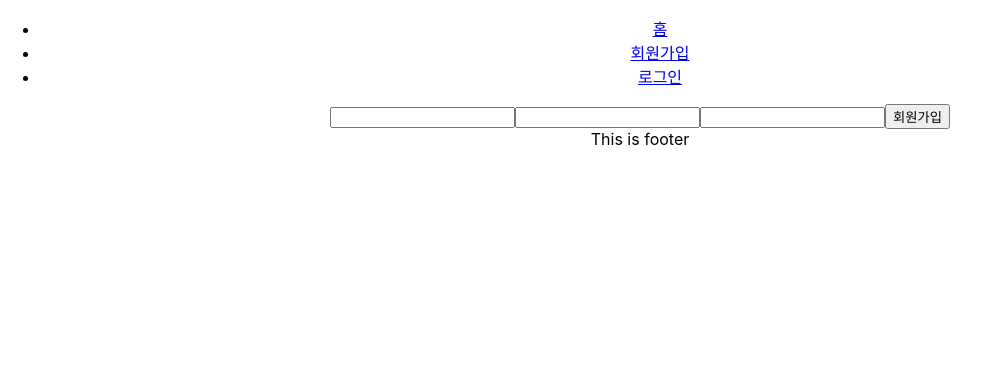
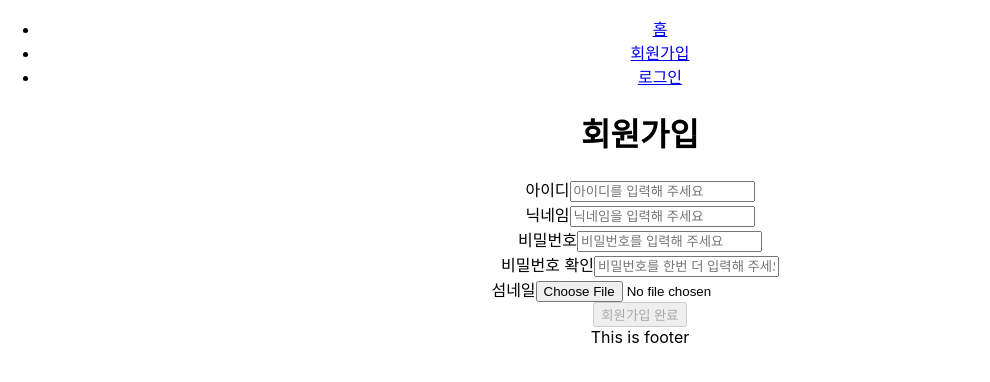
Before and after one commit to YHkim214/portfolio-cli, a React (Create React App) app: page /join in a window 1280 px wide. Shown: the top 382 px of the page, without its empty margins (0-990 px from the left). Built offline with nearby package versions, Linux system fonts and the light colour scheme.

Commit message:
회원가입 기능 구현중

```diff
--- a/package.json
+++ b/package.json
@@ -6,11 +6,14 @@
     "@testing-library/jest-dom": "^5.17.0",
     "@testing-library/react": "^13.4.0",
     "@testing-library/user-event": "^13.5.0",
+    "axios": "^1.6.4",
+    "formik": "^2.4.5",
     "react": "^18.2.0",
     "react-dom": "^18.2.0",
     "react-router-dom": "^6.21.1",
     "react-scripts": "^5.0.1",
-    "web-vitals": "^2.1.4"
+    "web-vitals": "^2.1.4",
+    "yup": "^1.3.3"
   },
   "scripts": {
     "start": "react-scripts start",
--- /dev/null
+++ b/src/components/api.js
@@ -0,0 +1,7 @@
+// api주소
+export const API_HOST = 'http://localhost:8080/';
+export const JOIN_MEMBER_API = 'http://localhost:8080/auth/register'
+
+// 에러코드
+export const ERROR_CODE_DUP_MEMBER = '901';
+export const ERROR_MESSAGE_DUP_MEMBER = "중복된 아이디 입니다";
--- a/src/contexts/FormContext.js
+++ /dev/null
@@ -1,30 +0,0 @@
-import { createContext, useContext } from "react";
-import useForm from "../utils/useForm";
-
-const FormContext = createContext({});
-FormContext.displayName = "FormContext";
-
-const Form = ({children, ...props}) => {
-    const formValue = useForm(props);
-
-    return(
-        <FormContext.Provider value={formValue}>
-            <form onSubmit={formValue.onSubmit}>{children}</form>
-        </FormContext.Provider>
-    )
-}
-
-const Field = props => {
-    const {getFieldProps} = useContext(FormContext);
-    return <input {...props} {...getFieldProps(props.name)}/>
-}
-
-const ErrorMessage = ({name}) => {
-    const {touched, errors} = useContext(FormContext);
-    if (!touched[name] || !errors[name]) {
-        return null
-    }
-    return <span>{errors[name]}</span>
-}
-
-export {Form, Field, ErrorMessage}
--- a/src/pages/Join.js
+++ b/src/pages/Join.js
@@ -1,47 +1,94 @@
-import { Form, Field, ErrorMessage } from "../contexts/FormContext";
+import axios from "axios";
+import { Formik, Form, Field } from "formik";
+import * as Yup from 'yup'
+import { ERROR_CODE_DUP_MEMBER, ERROR_MESSAGE_DUP_MEMBER, JOIN_MEMBER_API } from "../components/api";
 
 function Join() {
+    const JoinSchema = Yup.object().shape({
+        memberName: Yup.string()
+        .required('아이디를 입력해 주세요!'),
+        memberPassword: Yup.string()
+        .required('비밀번호를 입력해 주세요'),
+        memberNickName: Yup.string()
+        .required('닉네임을 입력해 주세요'),
+        memberPasswordVal: Yup.string()
+        .required('비밀번호 확인을 입력해 주세요')
+        .oneOf([Yup.ref('memberPassword'), null], '비밀번호와 동일한 값을 입력해 주세요')
+    })
 
-    const validate = (inputs) => {
-        const errors = {
-            memberName: '',
-            memberPassword: '',
-            memberPasswordVal: ''
-        }
+    const submitHandler = (values, actions) => {
+        const formData = new FormData();
 
-        if(!inputs.memberName) {
-            errors.memberName = "아이디를 입력해주세요!";
-        }
+        Object.entries(values).map(([key, value]) => {
+            formData.append(key, value);
+        })
 
-        if(!inputs.memberPassword) {
-            errors.memberPassword = "패스워드를 입력해주세요!";
-        }
-
-        if(inputs.memberPassword !== inputs.memberPasswordVal) {
-            errors.memberPasswordVal = "비밀번호와 동일한 값을 입력해주세요!";
-        }
-
-        return errors;
+        axios.post(JOIN_MEMBER_API, formData, {
+            headers: {
+                "Content-Type": "multipart/form-data",
+            }
+        })
+        .then((response) => {
+            alert('회원가입 완료!');
+        })
+        .catch((error) => {
+            let response = error.response;
+            if(response.data.header.code === ERROR_CODE_DUP_MEMBER) {
+                actions.setFieldError("memberName", ERROR_MESSAGE_DUP_MEMBER);
+            }
+            actions.setSubmitting(false);
+        })
     }
 
     return (
-        <>
-            <Form
-                _initialValues={{memberName: '',
-                    memberPassword: '',
-                    memberPasswordVal: ''}}
-                _validate={validate}
-                _onSubmit={()=>{}}
+        <div>
+            <h1>회원가입</h1>
+            <Formik
+                initialValues={{
+                    memberName:'',
+                    memberNickName:'',
+                    memberPassword:'',
+                    memberPasswordVal:'',
+                    memberThumbnailFile: undefined
+                }}
+                validationSchema={JoinSchema}
+                onSubmit={submitHandler}
             >
-                <Field type="text" name="memberName" />
-                <ErrorMessage name="memberName" />
-                <Field type="password" name="memberPassword" />
-                <ErrorMessage name="memberPassword" />
-                <Field type="password" name="memberPasswordVal" />
-                <ErrorMessage name="memberPasswordVal" />
-                <button type="submit">회원가입</button>
-            </Form>
-        </>
+                {({errors, touched, isValid, dirty, isSubmitting, setFieldValue}) => (
+                    <Form>
+                        <div>
+                            <label htmlFor="memberName">아이디</label>
+                            <Field id="memberName" name="memberName" type="text" placeholder="아이디를 입력해 주세요"/>
+                            {errors.memberName && touched.memberName && <span>{errors.memberName}</span>}
+                        </div>
+                        <div>
+                            <label htmlFor="memberNickName">닉네임</label>
+                            <Field id="memberNickName" name="memberNickName" type="text" placeholder="닉네임을 입력해 주세요"/>
+                            {errors.memberNickName && touched.memberNickName && <span>{errors.memberNickName}</span>}
+                        </div>
+                        <div>
+                            <label htmlFor="memberPassword">비밀번호</label>
+                            <Field id="memberPassword" name="memberPassword" type="password" placeholder="비밀번호를 입력해 주세요"/>
+                            {errors.memberPassword && touched.memberPassword && <span>{errors.memberPassword}</span>}
+                        </div>
+                        <div>
+                            <label htmlFor="memberPasswordVal">비밀번호 확인</label>
+                            <Field id="memberPasswordVal" name="memberPasswordVal" type="password" placeholder="비밀번호를 한번 더 입력해 주세요"/>
+                            {errors.memberPasswordVal && touched.memberPasswordVal && <span>{errors.memberPasswordVal}</span>}
+                        </div>
+                        <div>
+                        <label htmlFor="memberThumbnail">섬네일</label>
+                            <input id="memberThumbnailFile" name="memberThumbnailFile" onChange={(e) => {
+                                const file = e.target.files[0];
+                                setFieldValue('memberThumbnailFile', file);
+                            }} type="file"/>
+                            {errors.memberThumbnailFile && touched.memberThumbnailFile && <span>{errors.memberThumbnailFile}</span>}
+                        </div>
+                        <button disabled={!(isValid && dirty)} type="submit">회원가입 완료</button>
+                    </Form>
+                )}
+            </Formik>
+        </div>
     );
 }
 
--- a/src/utils/useForm.js
+++ /dev/null
@@ -1,72 +0,0 @@
-import { useState, useCallback, useEffect } from "react";
-
-function useForm({_initialValues, _validate, _onSubmit}) {
-    const [inputs, setInputs] = useState(_initialValues);
-    const [errors, setErrors] = useState({});
-    const [touched, setTouched] = useState({});
-
-    const handleChange = (e) => {
-        setInputs(
-            {
-                ...inputs,
-                [e.target.name] : e.target.value
-            }
-        )
-    };
-
-    const onSubmit = (e) => {
-        e.preventDefault();
-
-        setTouched(Object.keys(inputs).reduce((touched, field) => {
-            touched[field] = true
-            return touched
-          }, {})
-        )
-
-        const errors = _validate(inputs);
-
-        setErrors(errors);
-
-        if(Object.values(errors).some(v => v)) {
-            return;
-        }
-
-        _onSubmit(inputs);
-    }
-
-    const validate = useCallback(() => {_validate(inputs)}, [inputs]);
-
-    useEffect(() => {setErrors(_validate(inputs))}, [validate])
-
-    const handleBlur = (e) => {
-        setTouched({
-            ...touched,
-            [e.target.name]: true
-        })
-    }
-
-    const getFieldProps = name => {
-        const value = inputs[name];
-        const onBlur = handleBlur;
-        const onChange = handleChange;
-
-        return {
-            name,
-            value,
-            onBlur,
-            onChange
-        }
-    }
-
-    return {
-        inputs,
-        errors,
-        touched,
-        handleChange,
-        handleBlur,
-        onSubmit,
-        getFieldProps
-    }
-}
-
-export default useForm;
```
Also changed, not shown: 1 other file (tests, documents, lock files or other folders).
